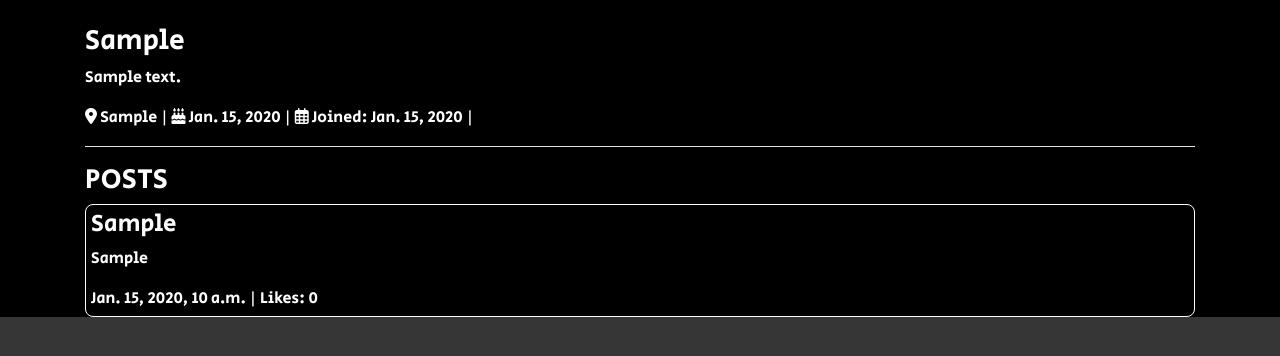
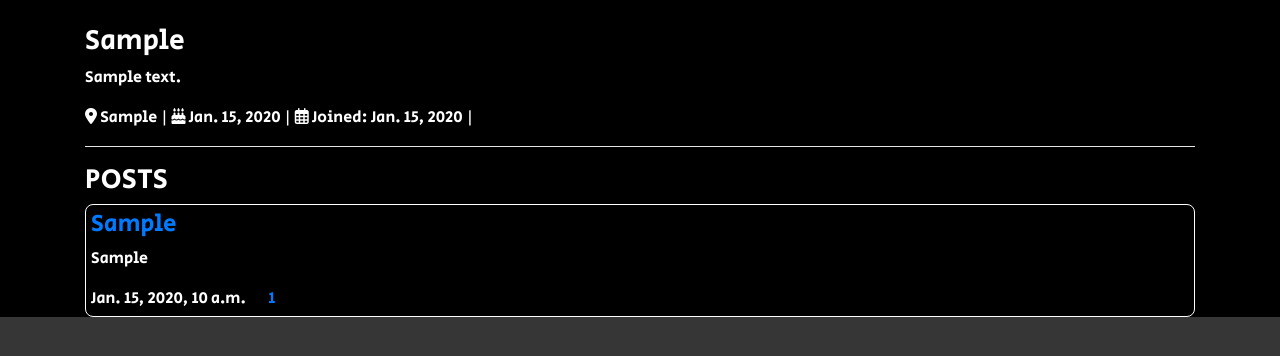
Before and after one commit to Codestronomer/CS50-NETWORK-PROJECT, a Django app: a page that uses network/templates/network/profile.html in a window 1280 px wide. Shown: the part 56-412 px from the top of the page. Run offline with Django 3.2, Linux system fonts and the light colour scheme; tables that the repository leaves empty hold one stand-in row (values such as "Sample post"); some libraries are stand-ins or nearby versions.

Commit message:
completed like functionality

```diff
--- a/network/static/network/index.js
+++ b/network/static/network/index.js
@@ -7,29 +7,29 @@ likebutton.forEach(element => {
         let catid = element.getAttribute("data-cid");
         console.log(catid)
 
-        fetch(`/likepost/`, {
-            method: "post",
+        fetch('/like', {
+            method: "POST",
             headers: {"X-CSRFToken": csrftoken},
-            body: JSON.stringify({post_id: catid}),
+            body: JSON.stringify({'post_id': catid}),
         }).then(response => {
             if (response.status == 200) {
+                let total = document.querySelector(`#post${catid}`).getAttribute("data-total")
+            if (document.querySelector(`#post${catid}`).getAttribute("data-value") == 'Like') {
+                document.querySelector(`#liked${catid}`).innerHTML = (parseInt(total) + 1);
+                document.querySelector(`#heart${catid}`).style.color = 'red'
+                document.querySelector(`#post${catid}`).setAttribute("data-total", parseInt(total) + 1)
+                document.querySelector(`#post${catid}`).setAttribute("data-value", 'Unlike')
+            } else {
+                document.querySelector(`#liked${catid}`).innerHTML = (parseInt(total) - 1);
+                document.querySelector(`#heart${catid}`).style.color = 'black'
+                document.querySelector(`#post${catid}`).setAttribute("data-total", parseInt(total) - 1)
+                document.querySelector(`#post${catid}`).setAttribute("data-value", 'Like')
+            }
                 return response.json()
             }
         })
         .then(data => {
-            console.log(data)
-            let total = document.querySelector(`#post${catid}`).getAttribute("data-total")
-            if (document.querySelector(`#post${catid}`).getAttribute == 'Like') {
-                document.querySelector(`#liked${catid}`).text((pasrseInt(total) + 1));
-                document.querySelector(`#heart${catid}`).css('color', 'red')
-                document.querySelector(`#post${catid}`).setAttribute("data-total", parseInt(total) + 1)
-                document.querySelector(`#post${catid}`).setAttribute("data-value", 'unlike')
-            } else {
-                document.querySelector(`#liked${catid}`).text((parseInt(total) - 1));
-                document.querySelector(`#heart${catid}`).css('color', 'black')
-                document.querySelector(`#post${catid}`).setAttribute("data-total", parseInt(total) - 1)
-                document.querySelector(`#post${catid}`).setAttribute("data-value", 'like')
-            }
+            console.log(data["success"])
         })
     })
 })
@@ -49,3 +49,7 @@ function getCookie(cookie_name) {
     }
     return "";
 }
+
+function updateLike(element_id) {
+
+}
--- a/network/templates/network/index.html
+++ b/network/templates/network/index.html
@@ -20,12 +20,11 @@
                 <h4><a href="{% url 'profile' p.user.username %}">{{ p.user.username|title }}</a></h4>
                 <p>{{ p.post }}</p>
                 <span>{{ p.created }}</span>
-                <div id="total-likes">{{ p.liked.all.count }}</div>
 
                 {% if request.user in p.liked.all %}
-                    <a class="likebutton" id="post{{ p.id }}" href="#" data-cid="{{ p.id }}" data-total="{{p.liked.all.count}}" data-value="Unlike" value="submit"><i class="fa fa-heart" id="heart{{p.id}}" style="color:red;"></i><span id="liked{{p.id}}">{{p.liked.all.count}}</span></a>
+                    <a class="likebutton" id="post{{ p.id }}" href="#" data-cid="{{ p.id }}" data-total="{{p.liked.all.count}}" data-value="Unlike" value="submit"><i class="fa fa-heart" id="heart{{p.id}}" style="color:red;"></i> <span id="liked{{p.id}}">{{p.liked.all.count}}</span></a>
                 {% else %}
-                    <a class="likebutton" id="post{{ p.id }}" href="#" data-cid="{{ p.id }}" data-total="{{p.liked.all.count}}" data-value="Like" value="submit"><i class="fa fa-heart" id="heart{{p.id}}" style="color:black;"></i><span id="liked{{p.id}}">{{p.liked.all.count}}</span></a>
+                    <a class="likebutton" id="post{{ p.id }}" href="#" data-cid="{{ p.id }}" data-total="{{p.liked.all.count}}" data-value="Like" value="submit"><i class="fa fa-heart" id="heart{{p.id}}" style="color:black;"></i> <span id="liked{{p.id}}">{{p.liked.all.count}}</span></a>
                 {% endif %}
             </div>
         {% endfor %}
--- a/network/templates/network/profile.html
+++ b/network/templates/network/profile.html
@@ -13,11 +13,17 @@
         <hr>
         <h3>POSTS</h3>
         {% for p in posts %}
-            <div class="post">
-                <h4>{{ p.user.username|title }}</h4>
-                <p>{{ p.post }}</p>
-                <span>{{ p.created }} | Likes: 0</span>
-            </div>
+        <div class="post">
+            <h4><a href="{% url 'profile' p.user.username %}">{{ p.user.username|title }}</a></h4>
+            <p>{{ p.post }}</p>
+            <span>{{ p.created }}</span>
+
+            {% if request.user in p.liked.all %}
+                <a class="likebutton" id="post{{ p.id }}" href="#" data-cid="{{ p.id }}" data-total="{{p.liked.all.count}}" data-value="Unlike" value="submit"><i class="fa fa-heart" id="heart{{p.id}}" style="color:red;"></i> <span id="liked{{p.id}}">{{p.liked.all.count}}</span></a>
+            {% else %}
+                <a class="likebutton" id="post{{ p.id }}" href="#" data-cid="{{ p.id }}" data-total="{{p.liked.all.count}}" data-value="Like" value="submit"><i class="fa fa-heart" id="heart{{p.id}}" style="color:black;"></i> <span id="liked{{p.id}}">{{p.liked.all.count}}</span></a>
+            {% endif %}
+        </div>
         {% endfor %}
 
     </div>
--- a/network/urls.py
+++ b/network/urls.py
@@ -8,8 +8,8 @@ urlpatterns = [
     path("login/", views.login_view, name="login"),
     path("logout/", views.logout_view, name="logout"),
     path("register/", views.register, name="register"),
+    path("like", views.like_view, name="like-post"),
     path("new_post/", views.new_post, name= "new_post"),
     path("profile/<username>", views.profile_view, name="profile"),
     path("edit_profile/", views.edit_profile, name="edit_profile"),
-    path("likepost/", views.like_view, name="like-post"),
 ]
--- a/network/views.py
+++ b/network/views.py
@@ -5,6 +5,7 @@ from django.http import HttpResponse, HttpResponseRedirect, JsonResponse
 from django.shortcuts import render, redirect
 from django.contrib import messages
 from django.urls import reverse
+import json
 
 from .models import User, Post, Profile, Liked, Comment
 from .forms import ProfileEditForm, UserEditForm
@@ -125,20 +126,22 @@ def edit_profile(request):
         return render(request, "network/edit_profile.html", {"profile_form": profile_form, 'user_form': user_form})
 
 
+
+@login_required()
 def like_view(request):
     user = request.user
-    if request.method == "post":
-        post_id = request.POST['post_id']
-        print(post_id)
-        likedpost = Post.objects.get(id=post_id)
-        if user in likedpost.liked.all():
-            likedpost.liked.remove(user)
-            like = Liked.objects.get(user=user, post=likedpost)
-            like.delete()
-        else:
-            like = Liked.objects.get_or_create(post=likedpost, user=user)
-            likedpost.liked.add(user)
-            likedpost.save()
-        return  JsonResponse({'success': "Post like successful"}, status=200)
+    if request.method != "POST":
+        return JsonResponse({"error": "POST request required."}, status=400)
+    data = json.loads(request.body)
+    post_id = data.get("post_id")
+    print(post_id)
+    likedpost = Post.objects.get(id=post_id)
+    if user in likedpost.liked.all():
+        likedpost.liked.remove(user)
+        like = Liked.objects.get(user=user, post=likedpost)
+        like.delete()
     else:
-        return JsonResponse({'error': "Post like failed"}, status=404)
+        like = Liked.objects.get_or_create(post=likedpost, user=user)
+        likedpost.liked.add(user)
+        likedpost.save()
+    return  JsonResponse({'success': "Post like successful"}, status=200)
```
